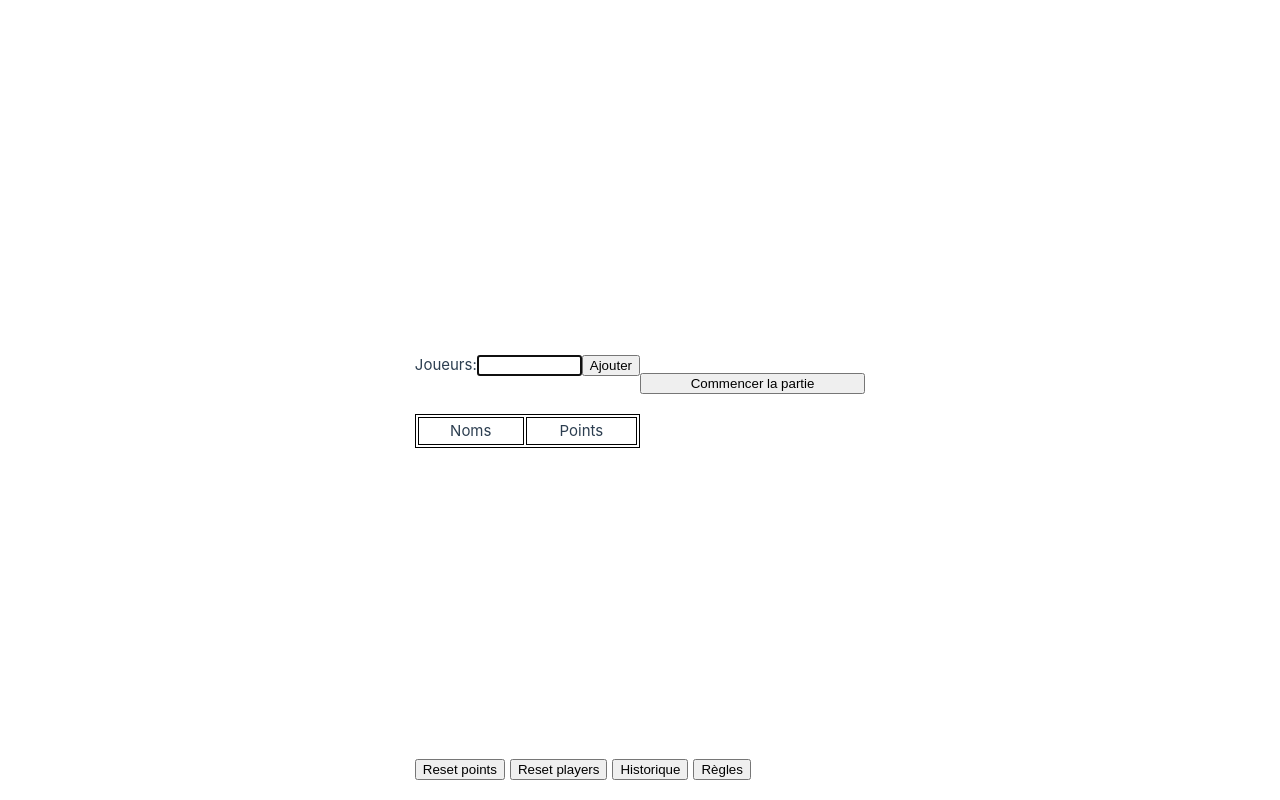
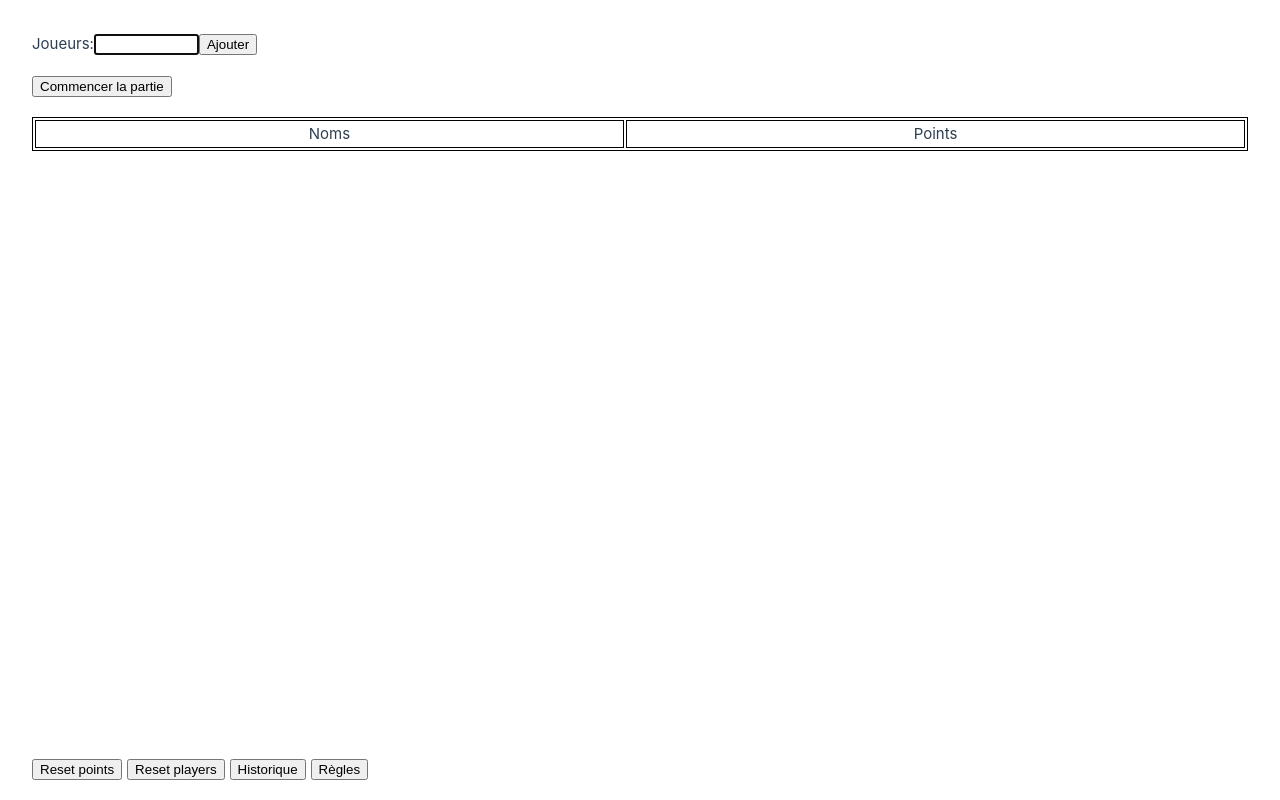
Before and after one commit to alix2018/petit-train-app, a Vue app: page / in a window 1280 px wide. Built offline with nearby package versions, Linux system fonts and the light colour scheme.

Commit message:
remove default styling for the app

```diff
--- a/src/assets/main.css
+++ b/src/assets/main.css
@@ -23,13 +23,8 @@ a,
 
 @media (min-width: 1024px) {
   body {
-    display: flex;
-    place-items: center;
   }
 
   #app {
-    display: grid;
-    grid-template-columns: 1fr 1fr;
-    padding: 0 2rem;
   }
 }
```
